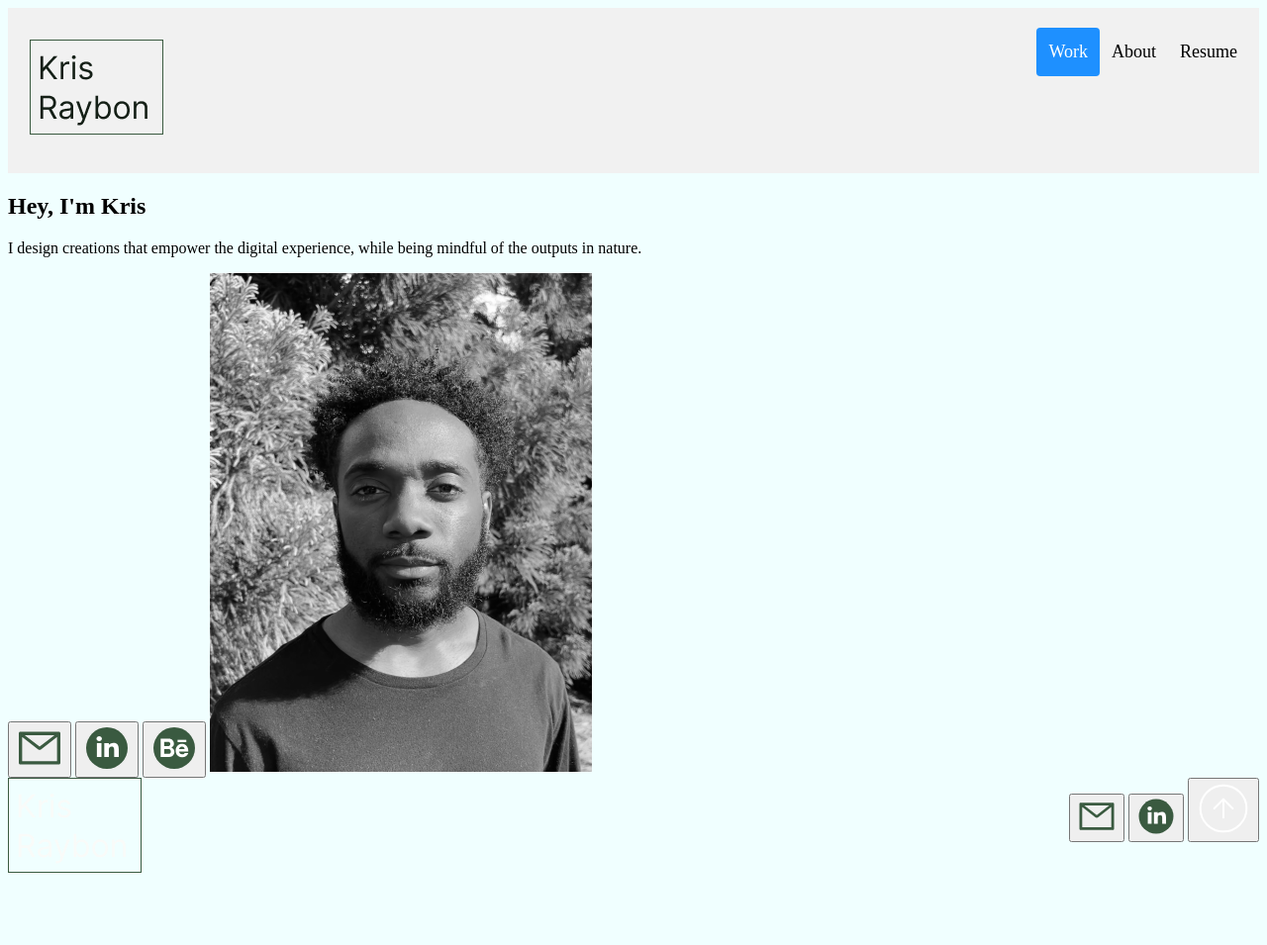
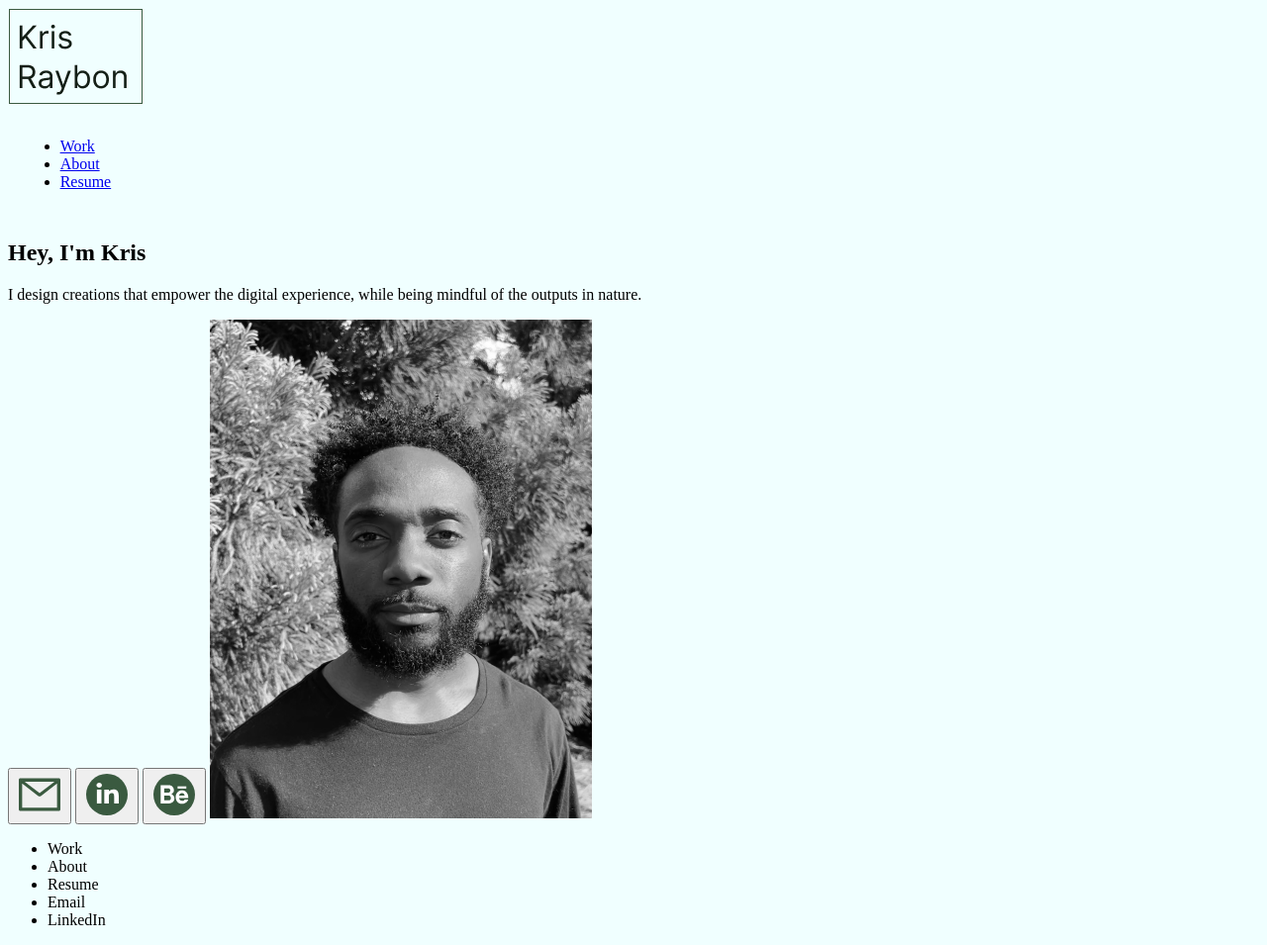
Before and after one commit to krisraybon/UX_UI_HW17, a plain HTML site: page index.html in a window 1280 px wide. Shown: the whole page at 99% size. Before the commit the page ends 894 px from the top, so only its background shows below. Drawn offline with Linux system fonts and the light colour scheme.

Commit message:
honestly, idk

```diff
--- a/css/styles.css
+++ b/css/styles.css
@@ -2,10 +2,23 @@ body {
     background-color: azure;
 }
 /* Style the header with a grey background and some padding */
-.header {
-    overflow: hidden;
-    background-color: #f1f1f1;
-    padding: 20px 10px;
+  .inline-block {
+    display: inline-block;
+    vertical-align: top;
+  }
+
+  .logo {
+    width: 23%;
+    padding: 1%;
+  }
+  .top-menu {
+    width: 73%;
+    padding: 1%;
+  }
+
+  .top-menu .ul {
+    width: 50%;
+    margin-left: auto;
   }
 
   /* Style the header links */
@@ -40,7 +53,9 @@ body {
 
   /* Float the link section to the right */
   .header-right {
-    float: right;
+
+    display: inline-block;
+    vertical-align: bottom;
   }
 
   /* Add media queries for responsiveness - when the screen is 500px wide or less, stack the links on top of each other */
--- a/index.html
+++ b/index.html
@@ -5,17 +5,20 @@
 </head>
 <body>
   <header class="navigation">
-   <div class="header">
-      <a href="#default"> <img src="images\logo_dark.png" alt="Kris Raybon" width="135" height="96"></a>
-    <div class="header-right">
-      <a class="active" href="#home">Work</a>
-      <a href="#about">About</a>
-      <a href="#resume">Resume</a>
+   <div class="inline-block">
+      <div class="logo">
+        <img src="images\logo_dark.png" alt="Kris Raybon" width="135" height="96">
       </div>
     </div>
+    <nav class="top-menu">
+      <ul>
+        <li><a href="/work/">Work</a></li>
+        <li><a href="/about/">About</a></li>
+        <li><a href="/resume/">Resume</a></li>
+      </ul>
+    </nav>
   </header>
-  <section>
-   <div class="hero-img">
+  <section class="heroImg">
     <div class="content">
       <h1>Hey, I'm Kris</h1>
       <p>I design creations that empower the digital experience, while being mindful of the outputs in nature.</p>
@@ -24,17 +27,15 @@
       <button type="button"> <img src="images\behance_icon.svg" width ="48" height="48" /></button>
       <img src="images\hero_bw.png" width ="386" height="504">
     </div>
-      </div>
   </section>
    <footer>
-    <div class="footer-nav">
-        <a href="#default"> <img src="images\logo_light.svg" alt="Kris Raybon" width="135" height="96"></a>
-    <div class="header-right">
-      <button type="button"> <img src="images\mail_icon.svg" width ="40" height="40" /></button>
-            <button type="button"> <img src="images\linkedin_icon.svg" width ="40" height="40" /></button>
-            <button type="button"> <img src="images\up_arrow_icon.svg" width ="56" height="56" /></button>
-    </div>
-      </div>
+    <ul>
+      <li>Work</li>
+      <li>About</li>
+      <li>Resume</li>
+      <li>Email</li>
+      <li>LinkedIn</li>
+    </ul>
    </footer>
 
 </body>
```
Lines whose indentation alone changed are shown as unchanged.
